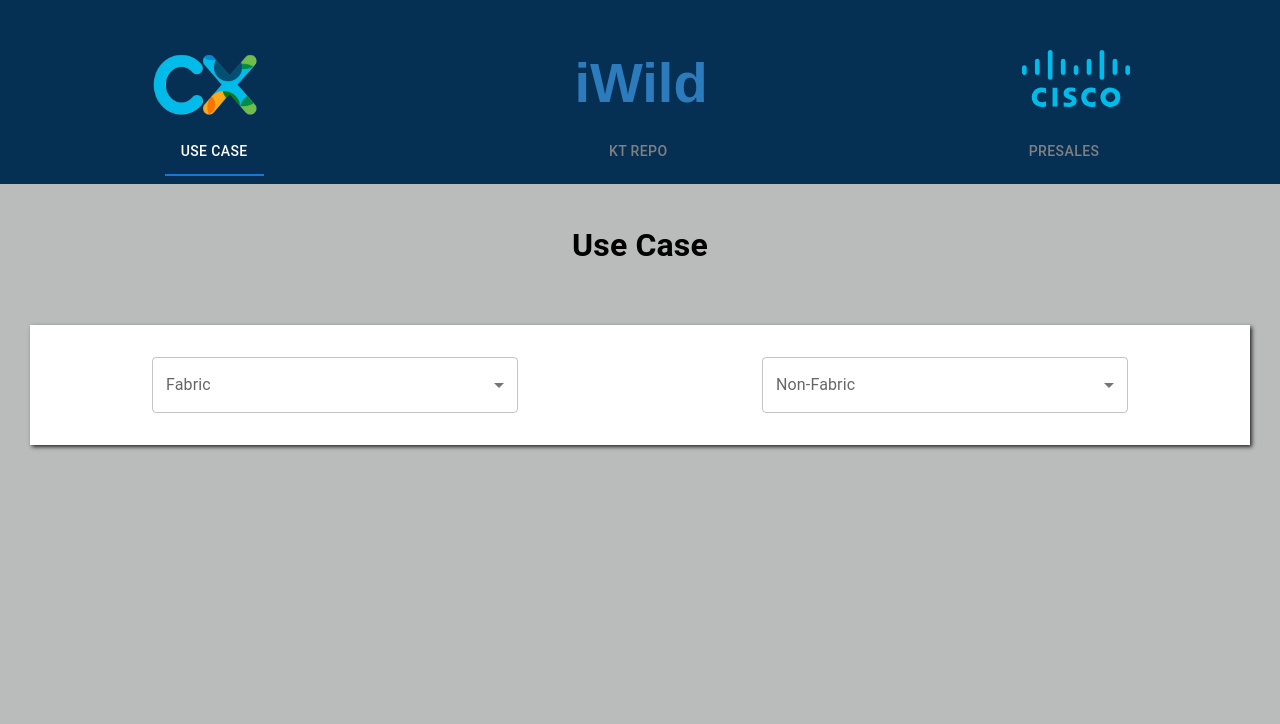
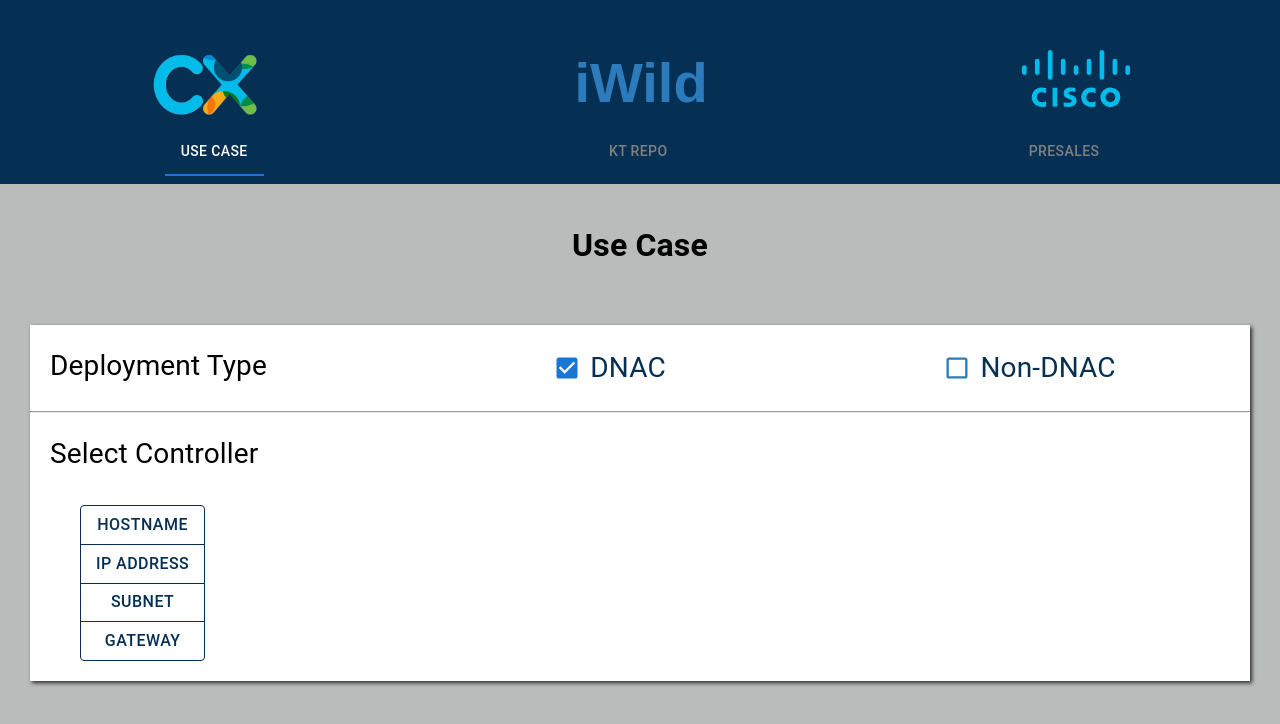
Before and after one commit to RainbowGenie/React-Tabs, a React (Create React App) app: page / in a window 1280 px wide. Both pictures are taken after a click on the tab "USE CASE". Shown: the top 724 px of the page. Built offline with nearby package versions, Linux system fonts and the light colour scheme.

Commit message:
change Use Case page

```diff
--- a/src/compnents/Bom.js
+++ b/src/compnents/Bom.js
@@ -1,17 +1,247 @@
-import React from "react";
-import InputLabel from "@mui/material/InputLabel";
+import React, { useState } from "react";
+import Checkbox from "@mui/material/Checkbox";
+import Button from "@mui/material/Button";
+import ButtonGroup from "@mui/material/ButtonGroup";
+import Menu from "@mui/material/Menu";
 import MenuItem from "@mui/material/MenuItem";
-import Select from "@mui/material/Select";
-import FormControl from "@mui/material/FormControl";
 
 const Bom = () => {
+  const [isDnac, setIsDnac] = useState(true);
+  const [anchorHostName, setAnchorHostName] = useState(null);
+  const [anchorIP, setAnchorIP] = useState(null);
+  const [anchorSubnet, setAnchorSubnet] = useState(null);
+  const [anchorGateway, setAnchorGateway] = useState(null);
+
+  const openHost = Boolean(anchorHostName);
+  const openIP = Boolean(anchorIP);
+  const openSubnet = Boolean(anchorSubnet);
+  const openGateway = Boolean(anchorGateway);
+
+  const handleMouseEnterHost = (event) => {
+    setAnchorHostName(event.currentTarget);
+  };
+
+  const handleMouseLeaveHost = () => {
+    setAnchorHostName(null);
+  };
+
+  const handleMouseEnterIP = (event) => {
+    setAnchorIP(event.currentTarget);
+  };
+
+  const handleMouseLeaveIP = () => {
+    setAnchorIP(null);
+  };
+
+  const handleMouseEnterSubnet = (event) => {
+    setAnchorSubnet(event.currentTarget);
+  };
+
+  const handleMouseLeaveSubnet = () => {
+    setAnchorSubnet(null);
+  };
+
+  const handleMouseEnterGateway = (event) => {
+    setAnchorGateway(event.currentTarget);
+  };
+
+  const handleMouseLeaveGateway = () => {
+    setAnchorGateway(null);
+  };
+
+  const onClickDevType = () => {
+    setIsDnac(!isDnac);
+  };
   return (
     <div className="bom-navbar">
       <div className="bom-heading">
         <h1>Use Case</h1>
       </div>
       <div className="bom-form">
-        <FormControl sx={{ m: 1 }} style={{ width: "30%" }}>
+        <div style={{ display: "flex", padding: "20px 0px" }}>
+          <div
+            style={{
+              color: "black",
+              fontSize: 28,
+              width: "30%",
+              paddingLeft: 20,
+            }}
+          >
+            Deployment Type
+          </div>
+          <div
+            style={{
+              display: "flex",
+              justifyContent: "space-around",
+              alignItems: "center",
+              width: "70%",
+            }}
+          >
+            <div style={{ display: "flex", alignItems: "center" }}>
+              <Checkbox
+                checked={isDnac}
+                sx={{
+                  color: "rgb(44, 123, 188)",
+                  "& .MuiSvgIcon-root": { fontSize: 28 },
+                }}
+                onClick={onClickDevType}
+              />
+              <p style={{ color: "rgb(5, 48, 84)", fontSize: 28 }}>DNAC</p>
+            </div>
+            <div style={{ display: "flex", alignItems: "center" }}>
+              <Checkbox
+                checked={!isDnac}
+                sx={{
+                  color: "rgb(44, 123, 188)",
+                  "& .MuiSvgIcon-root": { fontSize: 28 },
+                }}
+                onClick={onClickDevType}
+              />
+              <p style={{ color: "rgb(5, 48, 84)", fontSize: 28 }}>Non-DNAC</p>
+            </div>
+          </div>
+        </div>
+        <hr />
+        <div style={{ padding: "20px 0px" }}>
+          <div
+            style={{
+              color: "black",
+              fontSize: 28,
+              width: "30%",
+              paddingLeft: 20,
+            }}
+          >
+            Select Controller
+          </div>
+          <div
+            style={{
+              marginLeft: 50,
+              marginTop: 30,
+            }}
+          >
+            <ButtonGroup
+              variant="outlined"
+              aria-label="outlined primary button group"
+              orientation="vertical"
+            >
+              <Button
+                style={{
+                  color: "rgb(5, 48, 84)",
+                  fontSize: 16,
+                  borderColor: "rgb(5, 48, 84)",
+                }}
+                onClick={handleMouseEnterHost}
+              >
+                HOSTNAME
+              </Button>
+              <Button
+                style={{
+                  color: "rgb(5, 48, 84)",
+                  fontSize: 16,
+                  borderColor: "rgb(5, 48, 84)",
+                }}
+                onClick={handleMouseEnterIP}
+              >
+                IP Address
+              </Button>
+              <Button
+                style={{
+                  color: "rgb(5, 48, 84)",
+                  fontSize: 16,
+                  borderColor: "rgb(5, 48, 84)",
+                  borderTopWidth: 0,
+                }}
+                onClick={handleMouseEnterSubnet}
+              >
+                Subnet
+              </Button>
+              <Button
+                style={{
+                  color: "rgb(5, 48, 84)",
+                  fontSize: 16,
+                  borderColor: "rgb(5, 48, 84)",
+                }}
+                onClick={handleMouseEnterGateway}
+              >
+                Gateway
+              </Button>
+            </ButtonGroup>
+
+            <Menu
+              anchorEl={anchorHostName}
+              open={openHost}
+              onClose={handleMouseLeaveHost}
+              anchorOrigin={{
+                vertical: "top",
+                horizontal: "right",
+              }}
+              transformOrigin={{
+                vertical: "top",
+                horizontal: "left",
+              }}
+            >
+              <MenuItem onClick={handleMouseLeaveHost}>HostName1</MenuItem>
+              <MenuItem onClick={handleMouseLeaveHost}>HostName2</MenuItem>
+              <MenuItem onClick={handleMouseLeaveHost}>HostName3</MenuItem>
+            </Menu>
+
+            <Menu
+              anchorEl={anchorIP}
+              open={openIP}
+              onClose={handleMouseLeaveIP}
+              anchorOrigin={{
+                vertical: "top",
+                horizontal: "right",
+              }}
+              transformOrigin={{
+                vertical: "top",
+                horizontal: "left",
+              }}
+            >
+              <MenuItem onClick={handleMouseLeaveIP}>IP1</MenuItem>
+              <MenuItem onClick={handleMouseLeaveIP}>IP2</MenuItem>
+              <MenuItem onClick={handleMouseLeaveIP}>IP3</MenuItem>
+            </Menu>
+
+            <Menu
+              anchorEl={anchorSubnet}
+              open={openSubnet}
+              onClose={handleMouseLeaveSubnet}
+              anchorOrigin={{
+                vertical: "top",
+                horizontal: "right",
+              }}
+              transformOrigin={{
+                vertical: "top",
+                horizontal: "left",
+              }}
+            >
+              <MenuItem onClick={handleMouseLeaveSubnet}>Subnet 1</MenuItem>
+              <MenuItem onClick={handleMouseLeaveSubnet}>Subnet 2</MenuItem>
+              <MenuItem onClick={handleMouseLeaveSubnet}>Subnet 3</MenuItem>
+            </Menu>
+
+            <Menu
+              anchorEl={anchorGateway}
+              open={openGateway}
+              onClose={handleMouseLeaveGateway}
+              anchorOrigin={{
+                vertical: "top",
+                horizontal: "right",
+              }}
+              transformOrigin={{
+                vertical: "top",
+                horizontal: "left",
+              }}
+            >
+              <MenuItem onClick={handleMouseLeaveGateway}>Gateway 1</MenuItem>
+              <MenuItem onClick={handleMouseLeaveGateway}>Gateway 2</MenuItem>
+              <MenuItem onClick={handleMouseLeaveGateway}>Gateway 3</MenuItem>
+            </Menu>
+          </div>
+        </div>
+
+        {/* <FormControl sx={{ m: 1 }} style={{ width: "30%" }}>
           <InputLabel id="demo-simple-select-helper-label">Fabric</InputLabel>
           <Select
             labelId="demo-simple-select-helper-label"
@@ -42,7 +272,7 @@
             <MenuItem value={20}>Twenty</MenuItem>
             <MenuItem value={30}>Thirty</MenuItem>
           </Select>
-        </FormControl>
+        </FormControl> */}
         {/* <div className="row-1">
           <input type="text" placeholder="Fabric" />
           <input type="text" placeholder=" Non Fabric" />
--- a/src/compnents/Navbar/Navbar.css
+++ b/src/compnents/Navbar/Navbar.css
@@ -100,19 +100,10 @@
 }
 
 .bom-form{
-  /* border-radius: 12px; */
-  /* padding-top: 20px; */
-  /* padding-left: 20px; */
   margin: 30px;
   background-color: white;
   z-index: 100;
-  display: flex;
-  justify-content: space-around;
-  align-items: center;
   box-shadow: 2px 2px 4px #2c2a2a;
-  height: 120px;
-  /* width: 38cm; */
-  /* height: 16cm; */
 }
 
 
```
